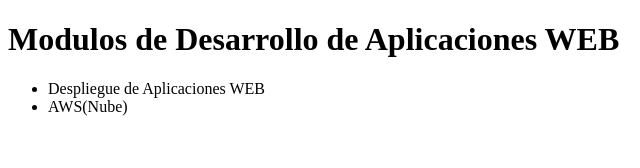
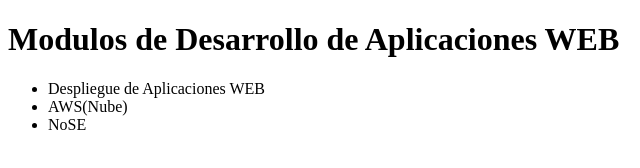
Before and after one commit to BSSP1801/dawAct4_1, a plain HTML site: page index.html in a window 1280 px wide. Shown: the full height of the page, 0-640 px from the left. Drawn offline with Linux system fonts and the light colour scheme.

Commit message:
Otro modulo mas en version1

```diff
--- a/index.html
+++ b/index.html
@@ -9,6 +9,7 @@
     <h1>Modulos de Desarrollo de Aplicaciones WEB</h1>
 <ul><li>Despliegue de Aplicaciones WEB</li>
 <li>AWS(Nube)</li>
+<li>NoSE</li>
 </ul>
 </body>
 </html>
```
